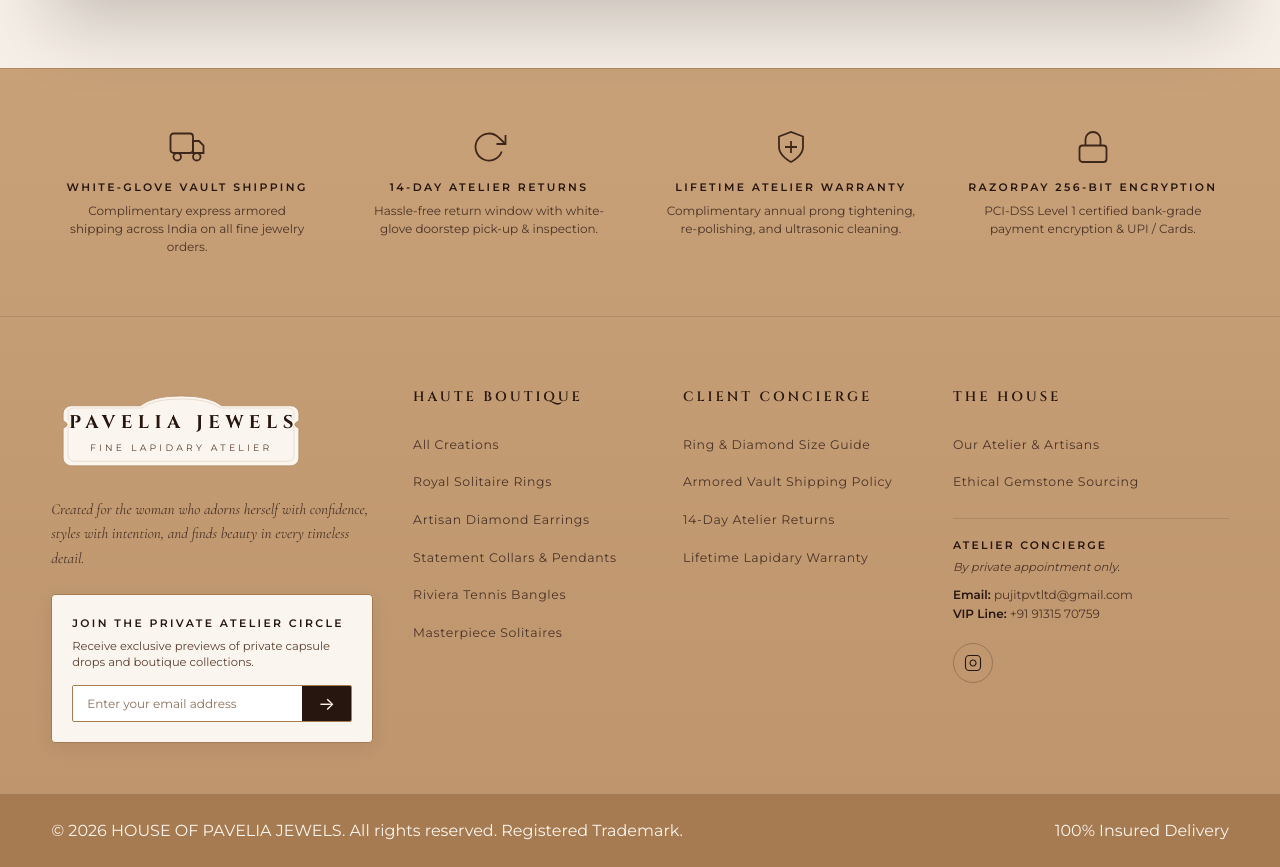
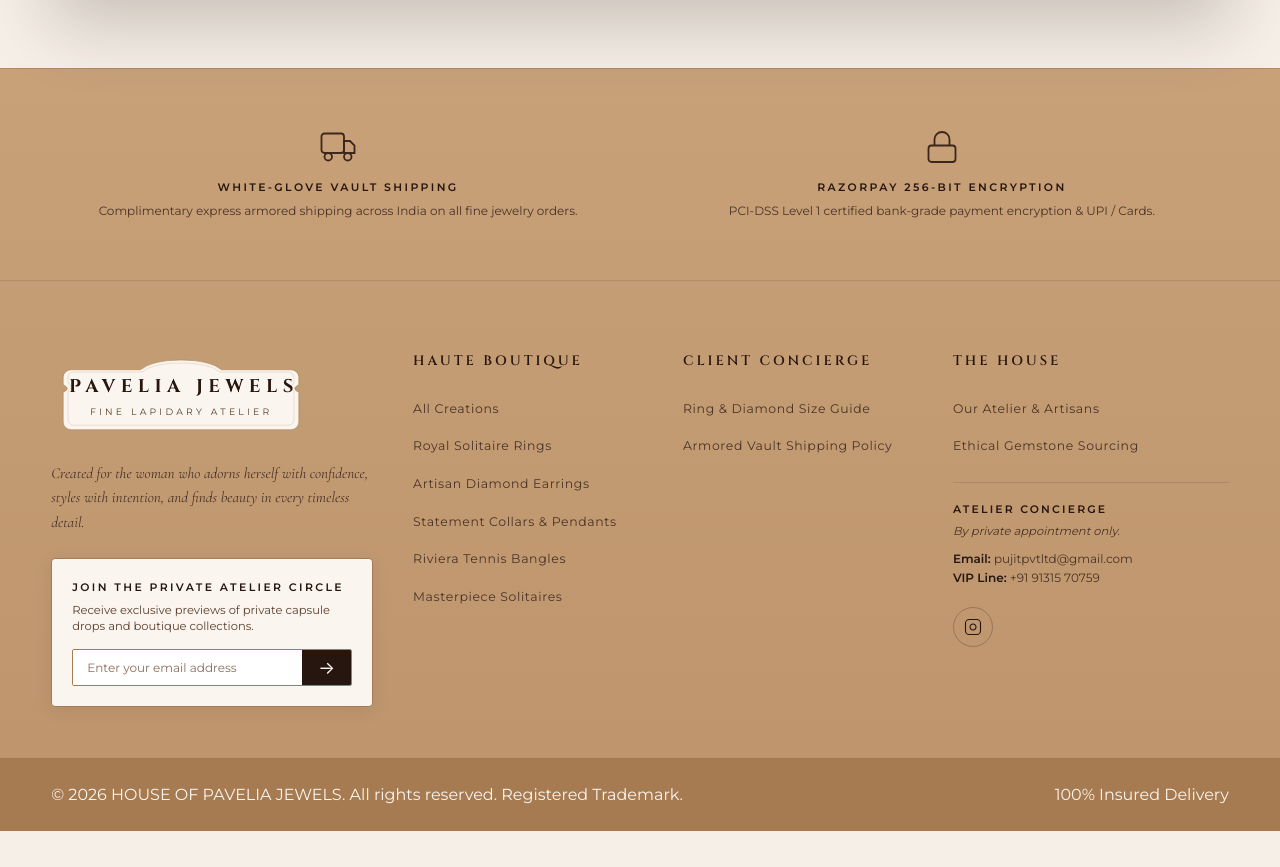
Before and after one commit to fashionfinesse79-netizen/pavelia-jewels, a website: page index.html in a window 1280 px wide. Shown: the part 5744-6611 px from the top of the page. After the commit the page ends 6575 px from the top, so only its background shows below. Drawn offline with nearby package versions, Linux system fonts and the light colour scheme; no server answers; a web font is replaced by a local one.

Commit message:
Remove 14-day returns and lifetime warranty — trust bar cards and footer links deleted

```diff
--- a/index.html
+++ b/index.html
@@ -443,28 +443,8 @@
                     <h5 class="prop-title">WHITE-GLOVE VAULT SHIPPING</h5>
                     <p class="prop-desc">Complimentary express armored shipping across India on all fine jewelry orders.</p>
                 </div>
-                <!-- Returns -->
-                <div class="prop-item">
-                    <div class="prop-icon-wrapper">
-                        <svg class="prop-icon" viewBox="0 0 24 24" fill="none" stroke="currentColor" stroke-width="1.2">
-                            <polyline points="23 4 23 10 17 10"></polyline>
-                            <path d="M20.49 15a9 9 0 1 1-2.12-9.36L23 10"></path>
-                        </svg>
-                    </div>
-                    <h5 class="prop-title">14-DAY ATELIER RETURNS</h5>
-                    <p class="prop-desc">Hassle-free return window with white-glove doorstep pick-up &amp; inspection.</p>
-                </div>
-                <!-- Craftsmanship -->
-                <div class="prop-item">
-                    <div class="prop-icon-wrapper">
-                        <svg class="prop-icon" viewBox="0 0 24 24" fill="none" stroke="currentColor" stroke-width="1.2">
-                            <path d="M12 22s8-4 8-10V5l-8-3-8 3v7c0 6 8 10 8 10z"></path>
-                            <path d="M12 8v8M8 12h8"></path>
-                        </svg>
-                    </div>
-                    <h5 class="prop-title">LIFETIME ATELIER WARRANTY</h5>
-                    <p class="prop-desc">Complimentary annual prong tightening, re-polishing, and ultrasonic cleaning.</p>
-                </div>
+
+
                 <!-- Encryption -->
                 <div class="prop-item">
                     <div class="prop-icon-wrapper">
@@ -532,8 +512,6 @@
                     <ul class="footer-links-list">
                         <li><a href="#" id="footer-btn-size-guide">Ring &amp; Diamond Size Guide</a></li>
                         <li><a href="#about-us">Armored Vault Shipping Policy</a></li>
-                        <li><a href="#about-us">14-Day Atelier Returns</a></li>
-                        <li><a href="#about-us">Lifetime Lapidary Warranty</a></li>
                     </ul>
                 </div>
 
```
